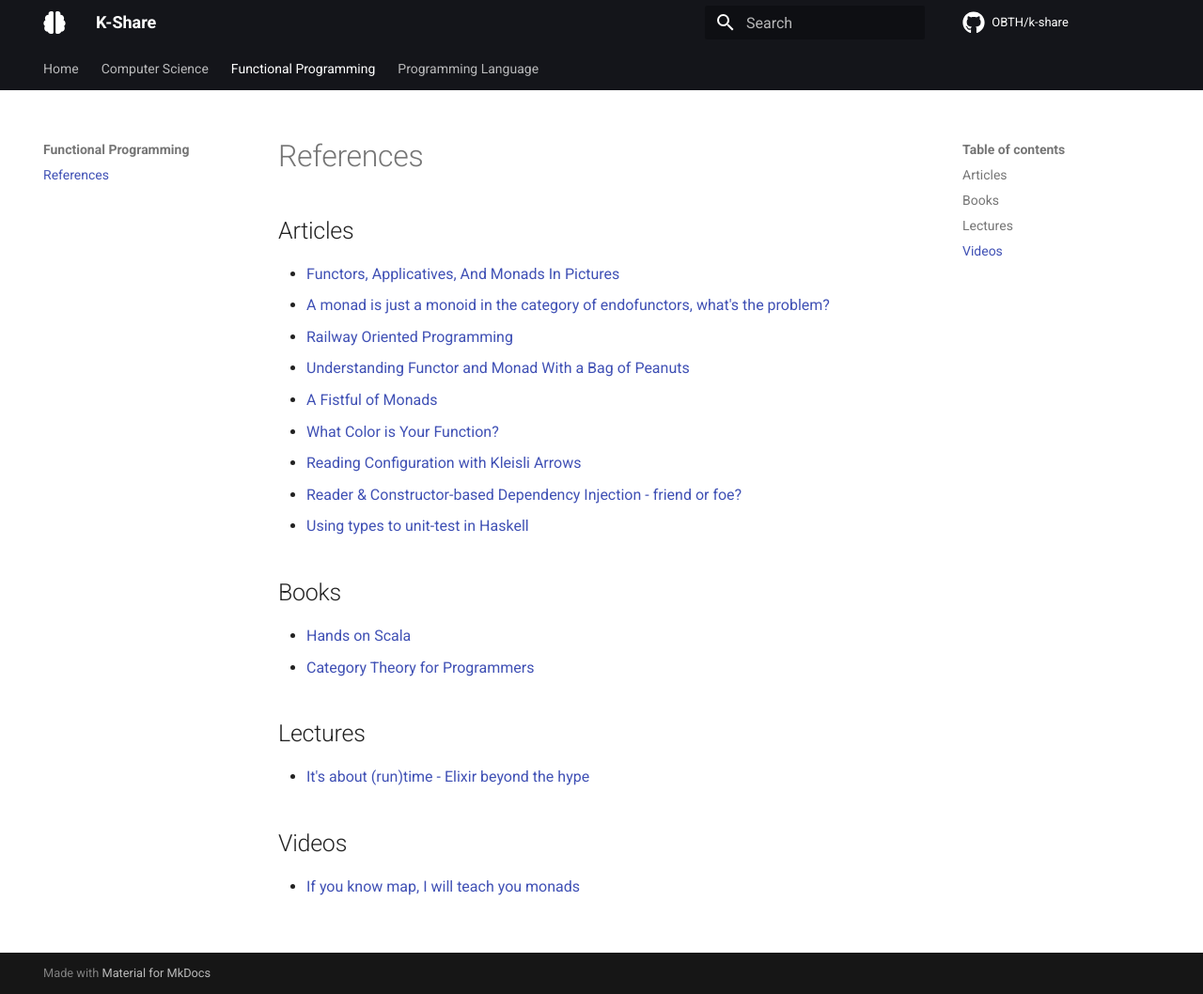
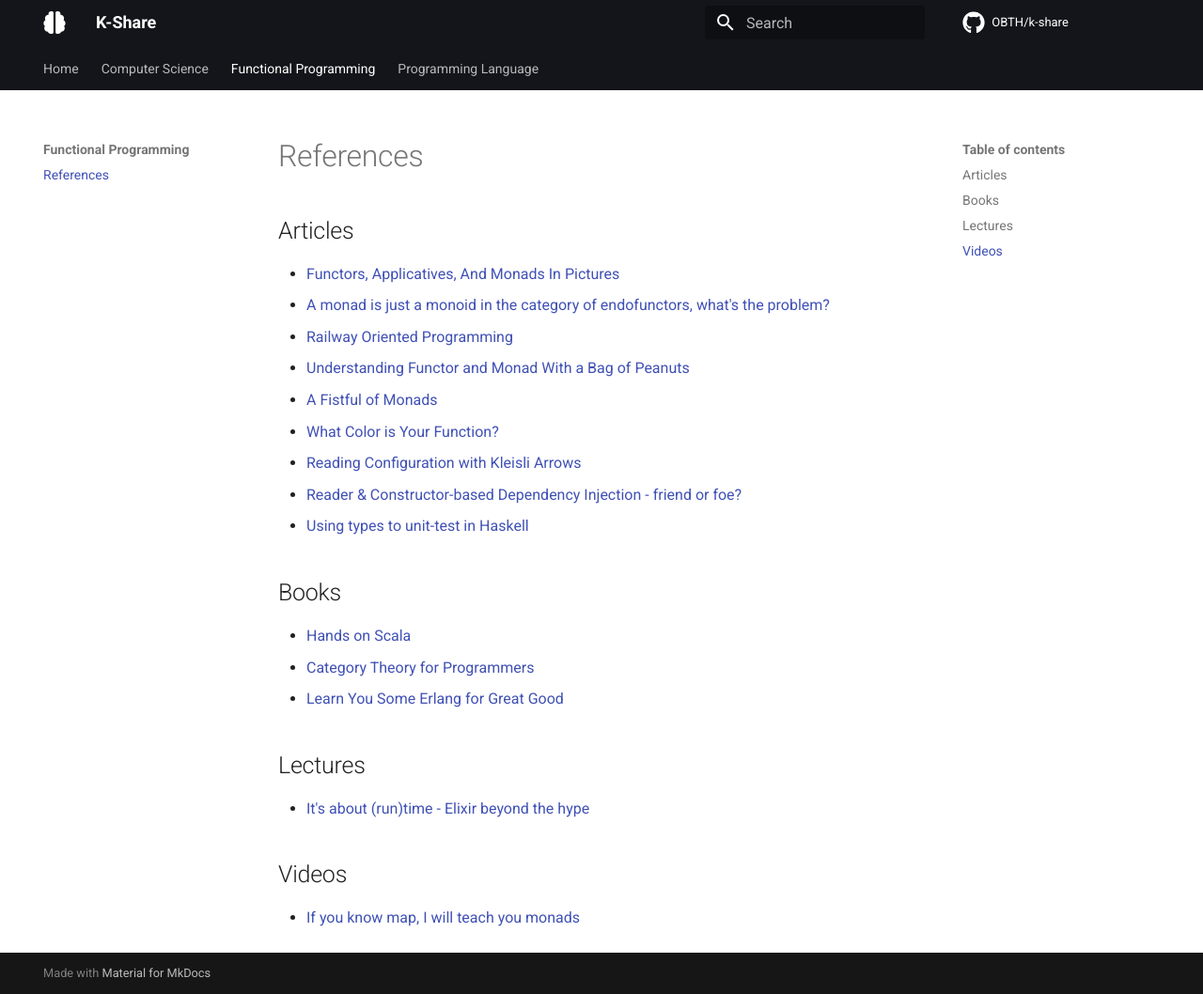
Before and after one commit to OBTH/k-share, an MkDocs documentation site: the page built from docs/functional-programing/references.md, in a window 1280 px wide and 1058 px high. Shown: the whole window at 94% size. Built offline with MkDocs 1.6.1 and Material for MkDocs 9.7.7, drawn with Linux system fonts in a browser that asks for light colours; comment, search, counter and statistics services are not loaded.

Commit message:
Adds  "Learn You Some Erlang for Great Good" book to the functional programming references page

```diff
--- a/docs/functional-programing/references.md
+++ b/docs/functional-programing/references.md
@@ -16,6 +16,7 @@
 
 * [Hands on Scala](https://www.handsonscala.com)
 * [Category Theory for Programmers](https://github.com/hmemcpy/milewski-ctfp-pdf)
+* [Learn You Some Erlang for Great Good](https://learnyousomeerlang.com/)
 
 ## Lectures
 
```
